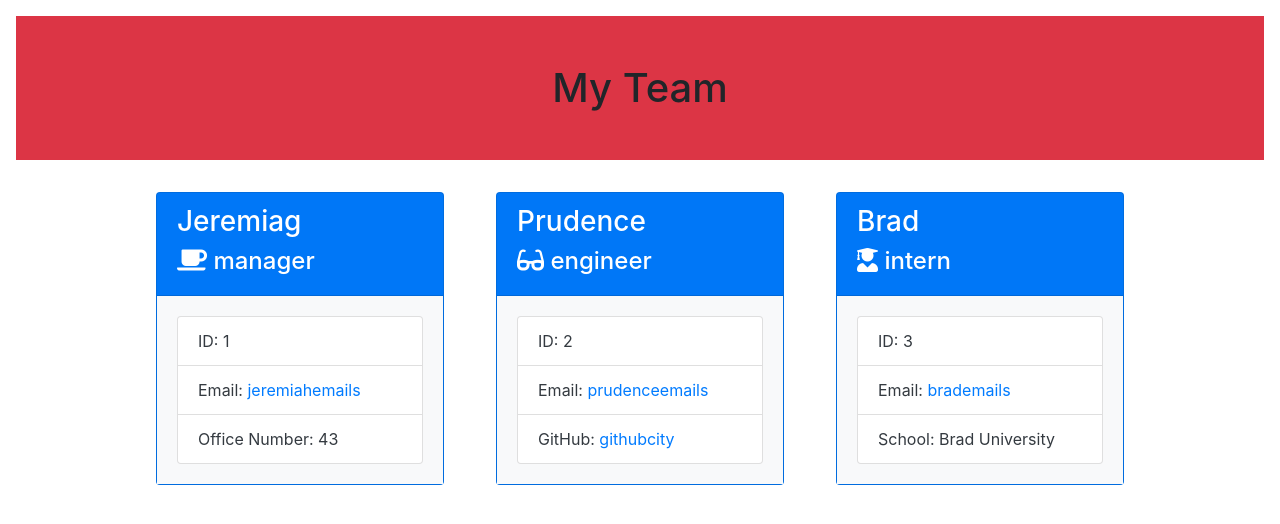
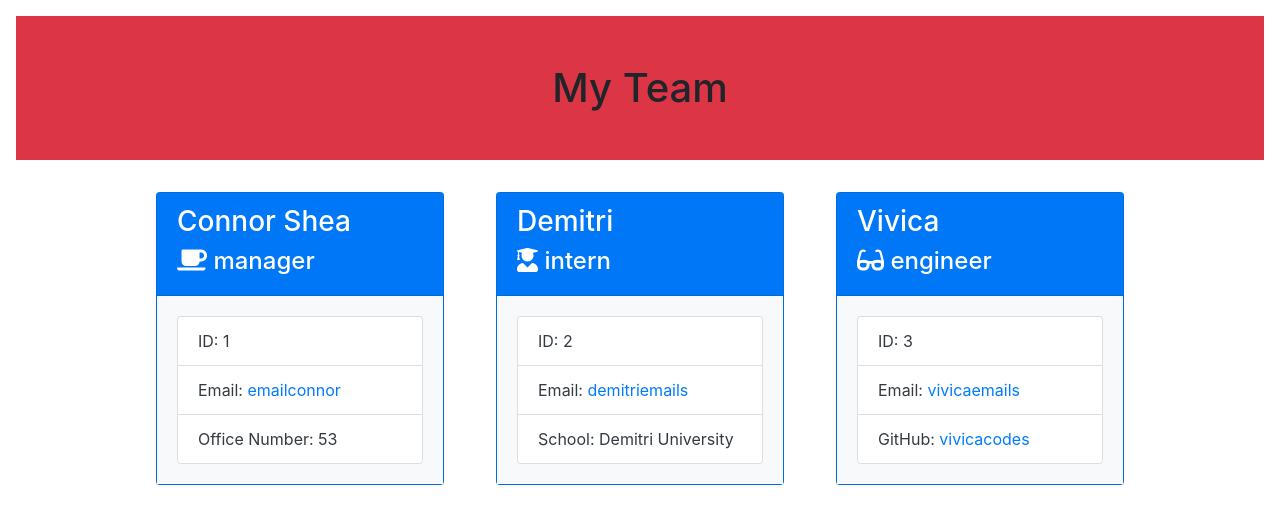
Before and after one commit to connorshea15/shea-team-profile-generator, a website: page dist/team-profile.html in a window 1280 px wide. Drawn offline with nearby package versions, Linux system fonts and the light colour scheme.

```diff
--- a/dist/team-profile.html
+++ b/dist/team-profile.html
@@ -20,38 +20,38 @@
         <div class="card-columns d-flex justify-content-center flex-wrap">
             <div class="card text-white bg-primary m-3" style="max-width: 18rem;">
             <div class="card-header">
-                <h3>Jeremiag</h3>
+                <h3>Connor Shea</h3>
                 <h4><i class="fas fa-coffee"></i> manager</h4>
             </div>
             <div class="card-body bg-light text-dark">
                 <ul class="list-group">
                     <li class="list-group-item">ID: 1</li>
-                    <li class="list-group-item">Email: <a class="d-inline" href="mailto:jeremiahemails">jeremiahemails</a></li>
-                    <li class="list-group-item">Office Number: 43</li>
+                    <li class="list-group-item">Email: <a class="d-inline" href="mailto:emailconnor">emailconnor</a></li>
+                    <li class="list-group-item">Office Number: 53</li>
                 </ul>
             </div>
         </div><div class="card text-white bg-primary m-3" style="max-width: 18rem;">
             <div class="card-header">
-                <h3>Prudence</h3>
+                <h3>Demitri</h3>
+                <h4><i class="fas fa-user-graduate"></i> intern</h4>
+            </div>
+            <div class="card-body bg-light text-dark">
+                <ul class="list-group">
+                    <li class="list-group-item">ID: 2</li>
+                    <li class="list-group-item">Email: <a class="d-inline" href="mailto:demitriemails">demitriemails</a></li>
+                    <li class="list-group-item">School: Demitri University</li>
+                </ul>
+            </div>
+        </div><div class="card text-white bg-primary m-3" style="max-width: 18rem;">
+            <div class="card-header">
+                <h3>Vivica</h3>
                 <h4><i class="fas fa-glasses"></i> engineer</h4>
             </div>
             <div class="card-body bg-light text-dark">
                 <ul class="list-group">
-                    <li class="list-group-item">ID: 2</li>
-                    <li class="list-group-item">Email: <a class="d-inline" href="mailto:prudenceemails">prudenceemails</a></li>
-                    <li class="list-group-item">GitHub: <a href="https://github.com/githubcity">githubcity</a></li>
-                </ul>
-            </div>
-        </div><div class="card text-white bg-primary m-3" style="max-width: 18rem;">
-            <div class="card-header">
-                <h3>Brad</h3>
-                <h4><i class="fas fa-user-graduate"></i> intern</h4>
-            </div>
-            <div class="card-body bg-light text-dark">
-                <ul class="list-group">
                     <li class="list-group-item">ID: 3</li>
-                    <li class="list-group-item">Email: <a class="d-inline" href="mailto:brademails">brademails</a></li>
-                    <li class="list-group-item">School: Brad University</li>
+                    <li class="list-group-item">Email: <a class="d-inline" href="mailto:vivicaemails">vivicaemails</a></li>
+                    <li class="list-group-item">GitHub: <a href="https://github.com/vivicacodes">vivicacodes</a></li>
                 </ul>
             </div>
         </div>
```
Also changed, not shown: README.md.
